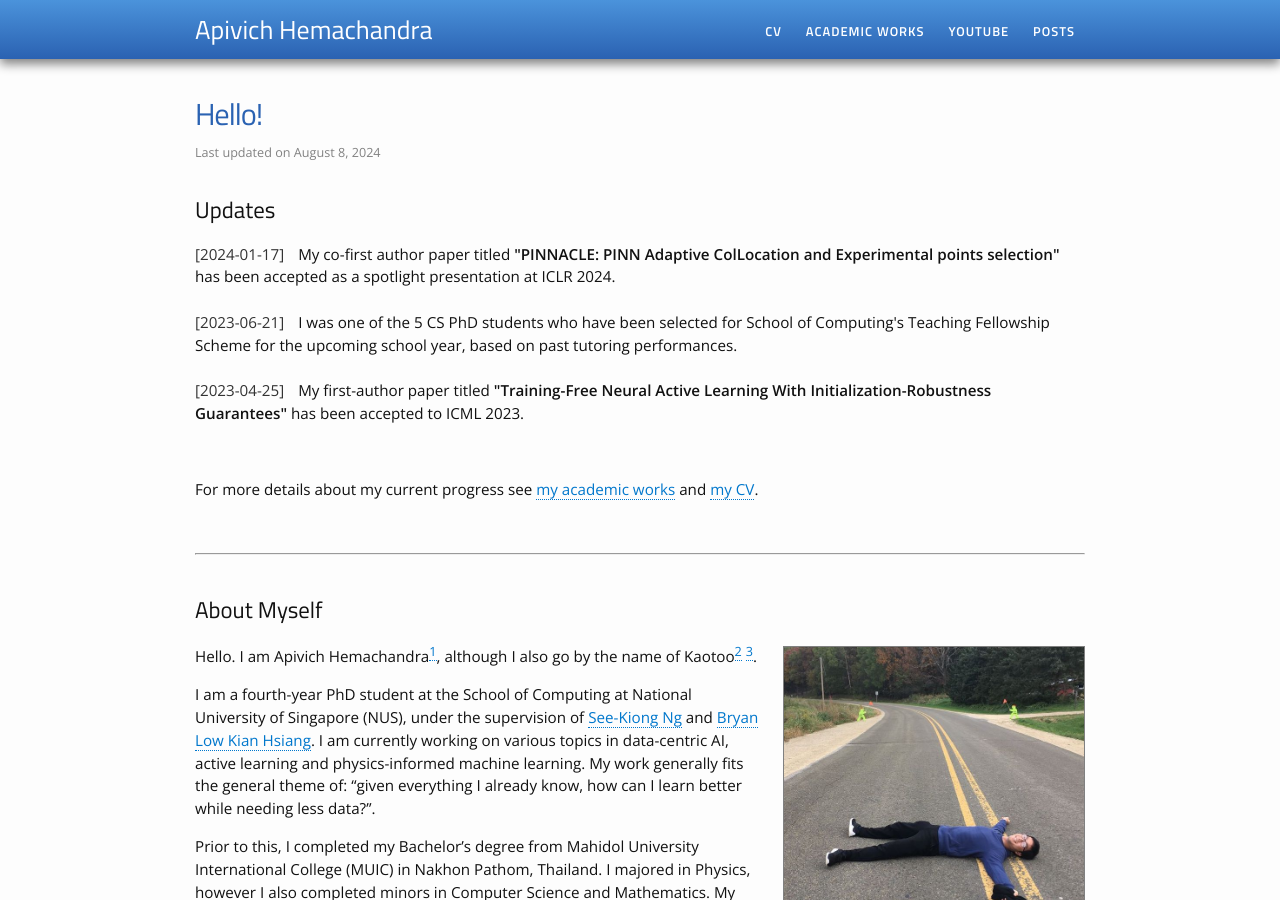
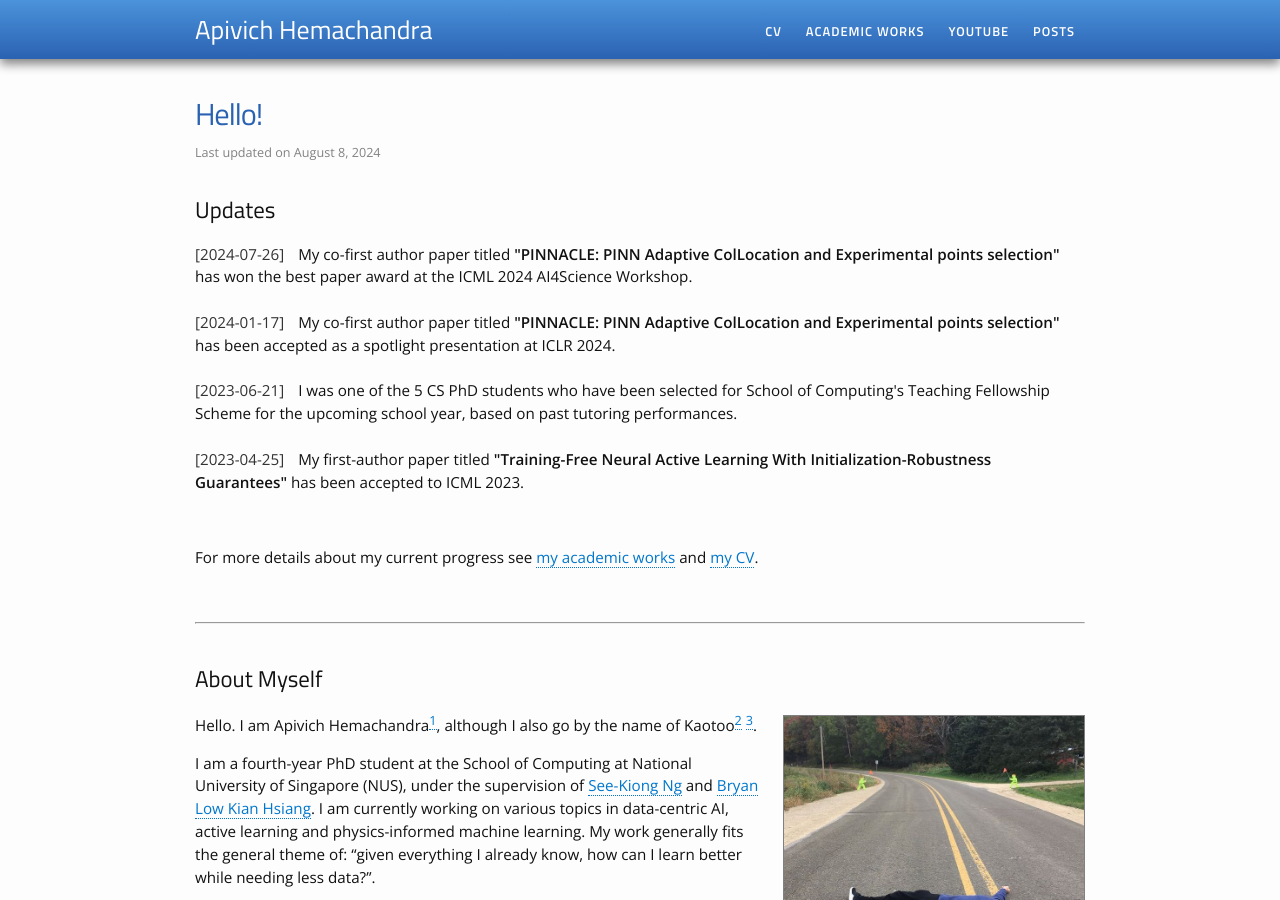
Before and after one commit to apivich-h/apivich-h.github.io, a Jekyll site: the page built from pages/index.md, in a window 1280 px wide and 900 px high. Built offline with Jekyll 4.4.1, drawn with Linux system fonts in a browser that asks for light colours.

Commit message:
update some pages

```diff
--- a/pages/index.md
+++ b/pages/index.md
@@ -8,6 +8,11 @@
 ## Updates
 
 <ul class="listing">
+  <li class="listing-item">
+    <time>[2024-07-26]</time>
+    My co-first author paper titled <b>"PINNACLE: PINN Adaptive ColLocation and Experimental points selection"</b> has won the best paper award at the ICML 2024 AI4Science Workshop.
+  </li>
+  <br/>
   <li class="listing-item">
     <time>[2024-01-17]</time>
     My co-first author paper titled <b>"PINNACLE: PINN Adaptive ColLocation and Experimental points selection"</b> has been accepted as a spotlight presentation at ICLR 2024.
```
